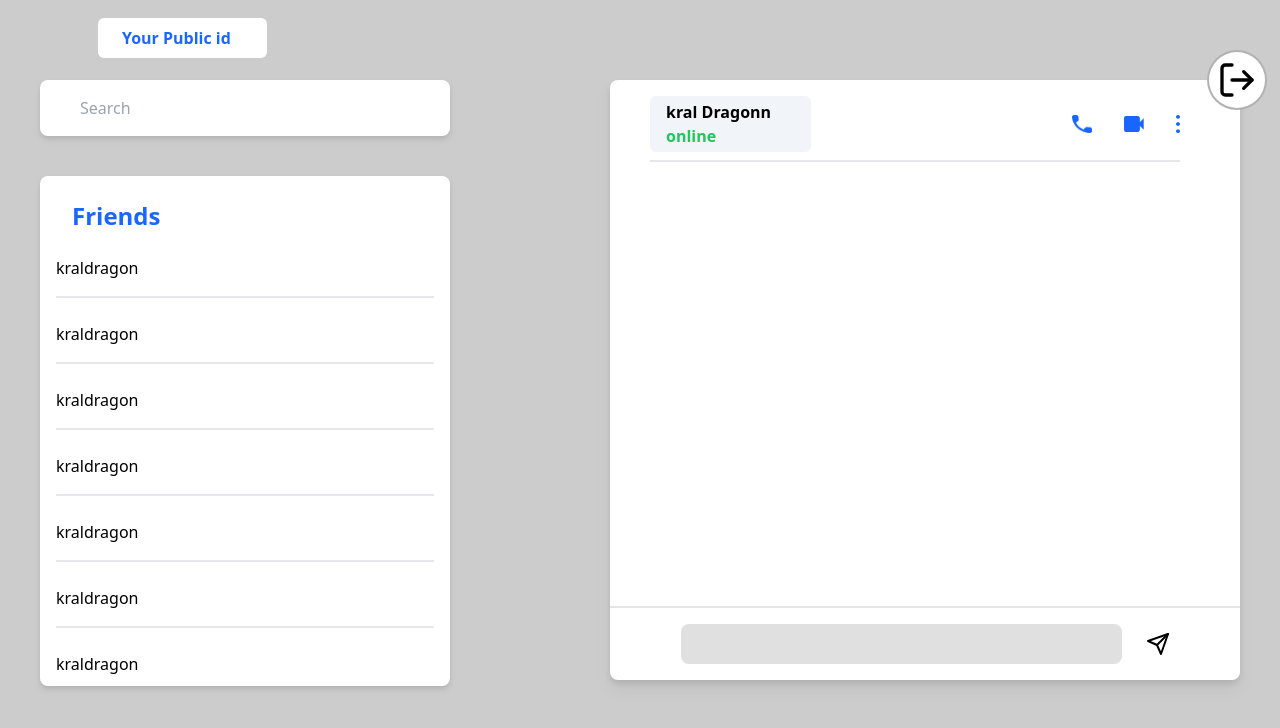
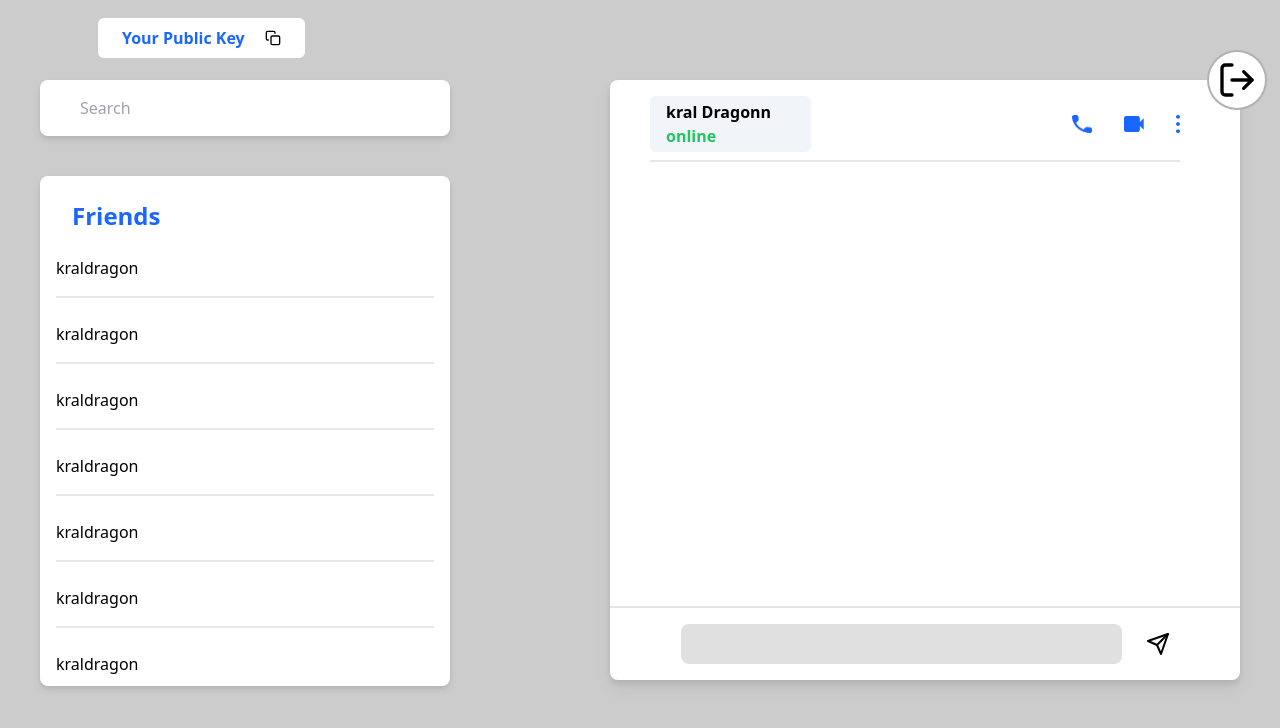
Before and after one commit to Furkangunduz/Chat-App-e2ee, a React (Create React App) app in the folder frontend/: page / in a window 1280 px wide. Shown: the top 728 px of the page. Built offline with nearby package versions, Linux system fonts and the light colour scheme; sample sign-in values are in the browser's storage.

Commit message:
Added Copy Icon.

```diff
--- a/frontend/src/components/Home/Key.jsx
+++ b/frontend/src/components/Home/Key.jsx
@@ -1,6 +1,7 @@
 import { useContext } from 'react';
 import UserContext from '../../context/UserContext';
 import { toast } from 'react-toastify';
+import { FiCopy } from 'react-icons/fi';
 
 function Key() {
 	const { user } = useContext(UserContext);
@@ -13,13 +14,14 @@ function Key() {
 	return (
 		<div
 			onClick={copyPublicKey}
-			className='absolute top-4 left-24 border-2 border-black/20 bg-white px-6 py-2 rounded-lg cursor-pointer hover:-translate-y-[1px] hover:scale-[1.05] transition-all'>
+			className='flex items-center gap-2 absolute top-4 left-24 border-2 border-black/20 bg-white px-6 py-2 rounded-lg cursor-pointer hover:-translate-y-[1px] hover:scale-[1.05] transition-all'>
 			<p>
 				<span style={{ userSelect: 'none' }} className='text-dark-blue font-bold mr-3'>
-					Your Public id
+					Your Public Key
 				</span>
 				{user.public_key}
 			</p>
+			<FiCopy />
 		</div>
 	);
 }
```
